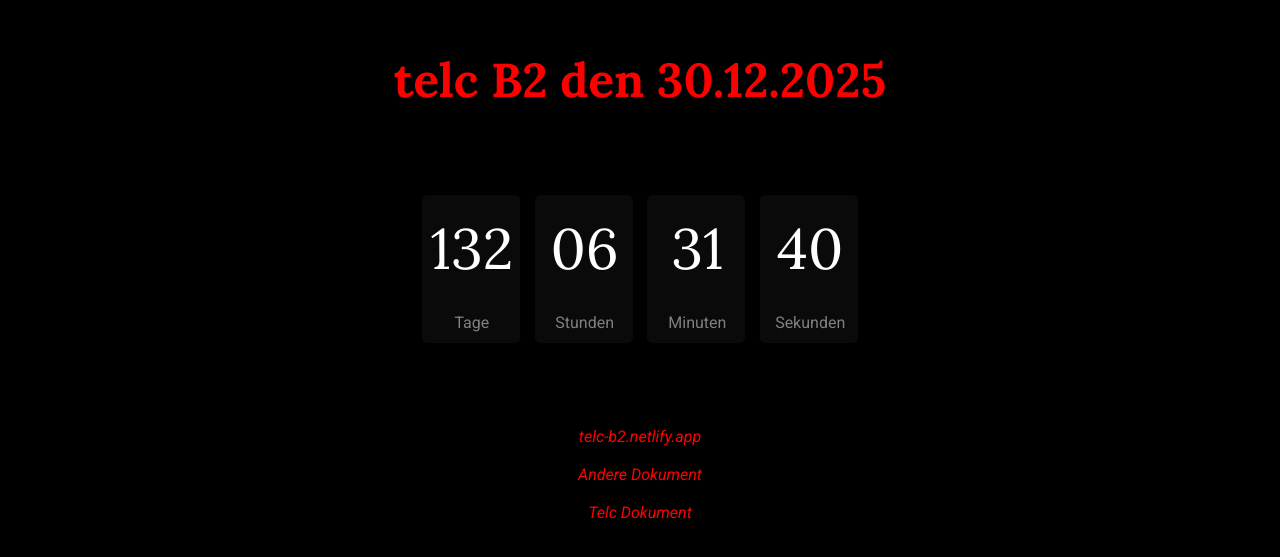
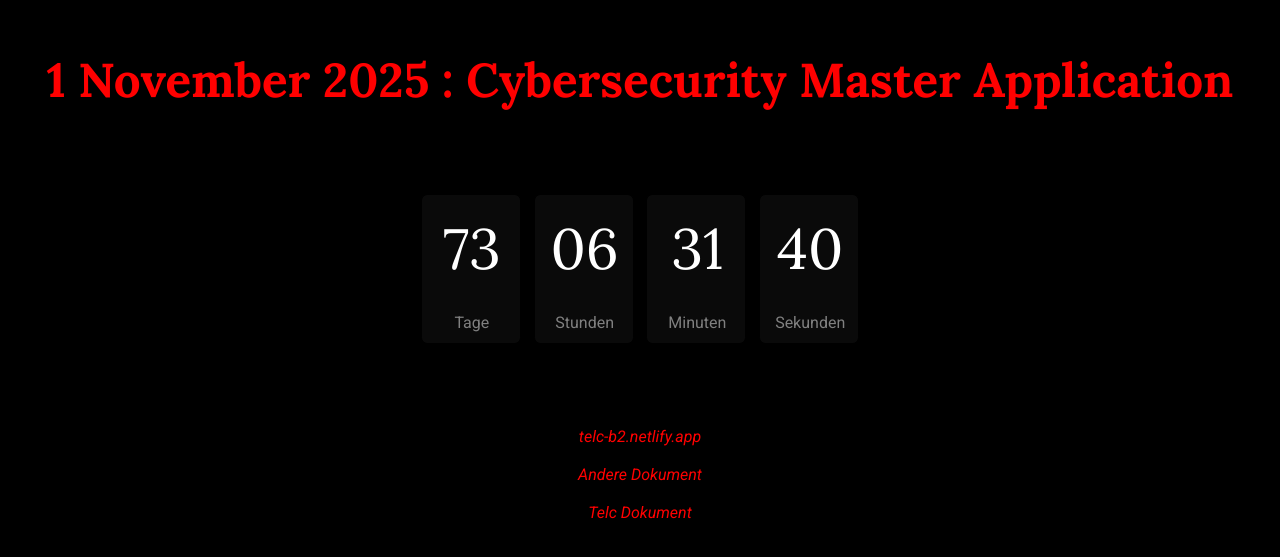
Before and after one commit to akramthedev/die-deutsch-traum, a React (Create React App) app: page / in a window 1280 px wide. Shown: the part 115-672 px from the top of the page. Built offline with nearby package versions, Linux system fonts and the light colour scheme.

Commit message:
Update Home.jsx

```diff
--- a/src/Home.jsx
+++ b/src/Home.jsx
@@ -2,7 +2,7 @@ import React, { useState, useEffect } from 'react';
 import './App.css';
 import {useNavigate} from 'react-router-dom'
 const Home = () => {
-  const targetDate = new Date('2025-12-30T00:00:00');
+  const targetDate = new Date('2025-11-01T00:00:00');
   const nav = useNavigate();
   const calculateTimeLeft = () => {
     const now = new Date();
@@ -70,7 +70,7 @@ const Home = () => {
     <div className='Home'>
       <div className="Home2">
         <h1>
-          telc B2 den 30.12.2025
+          1 November 2025 : Cybersecurity Master Application
         </h1>
         <div className="Timer">
           {formatTime()}
```
